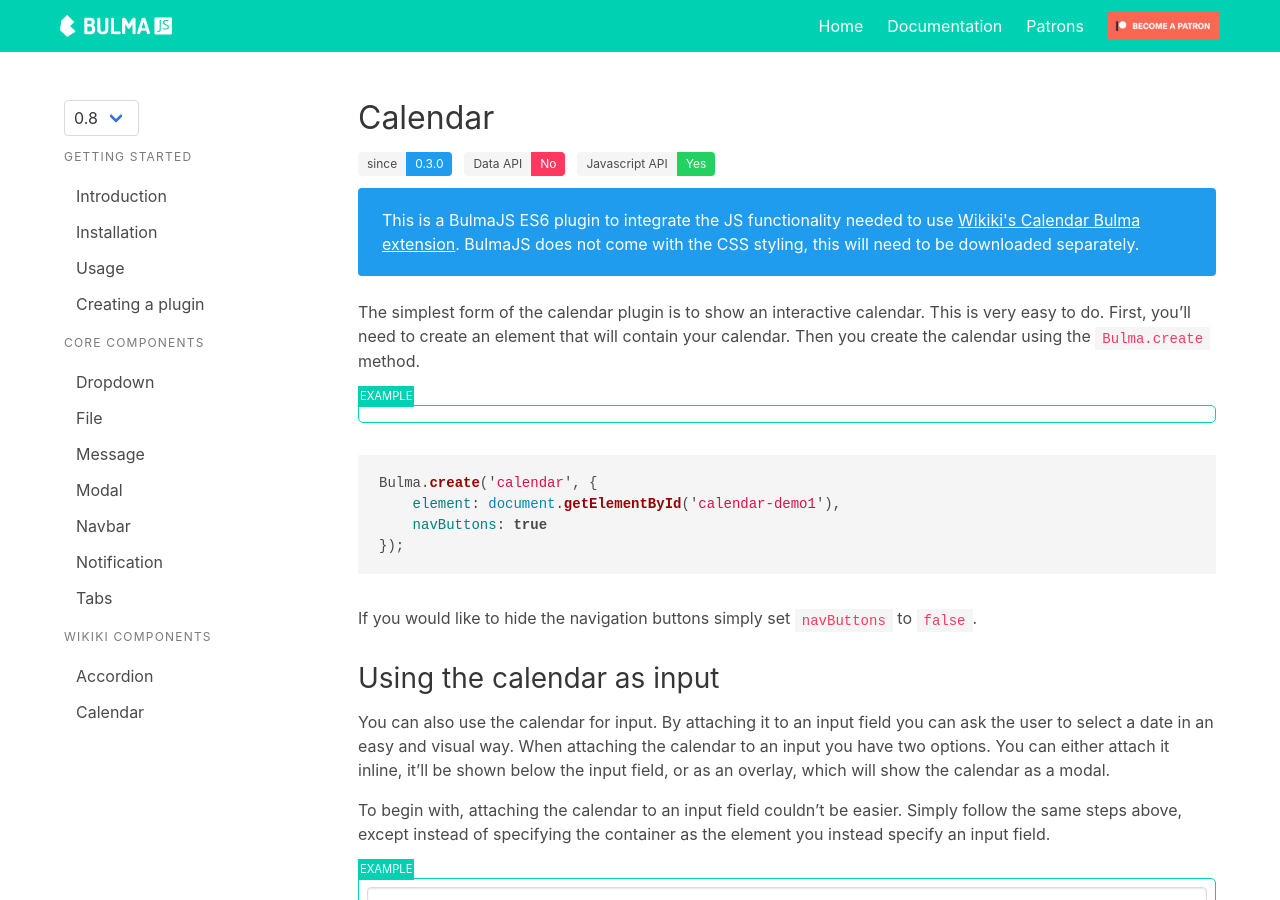
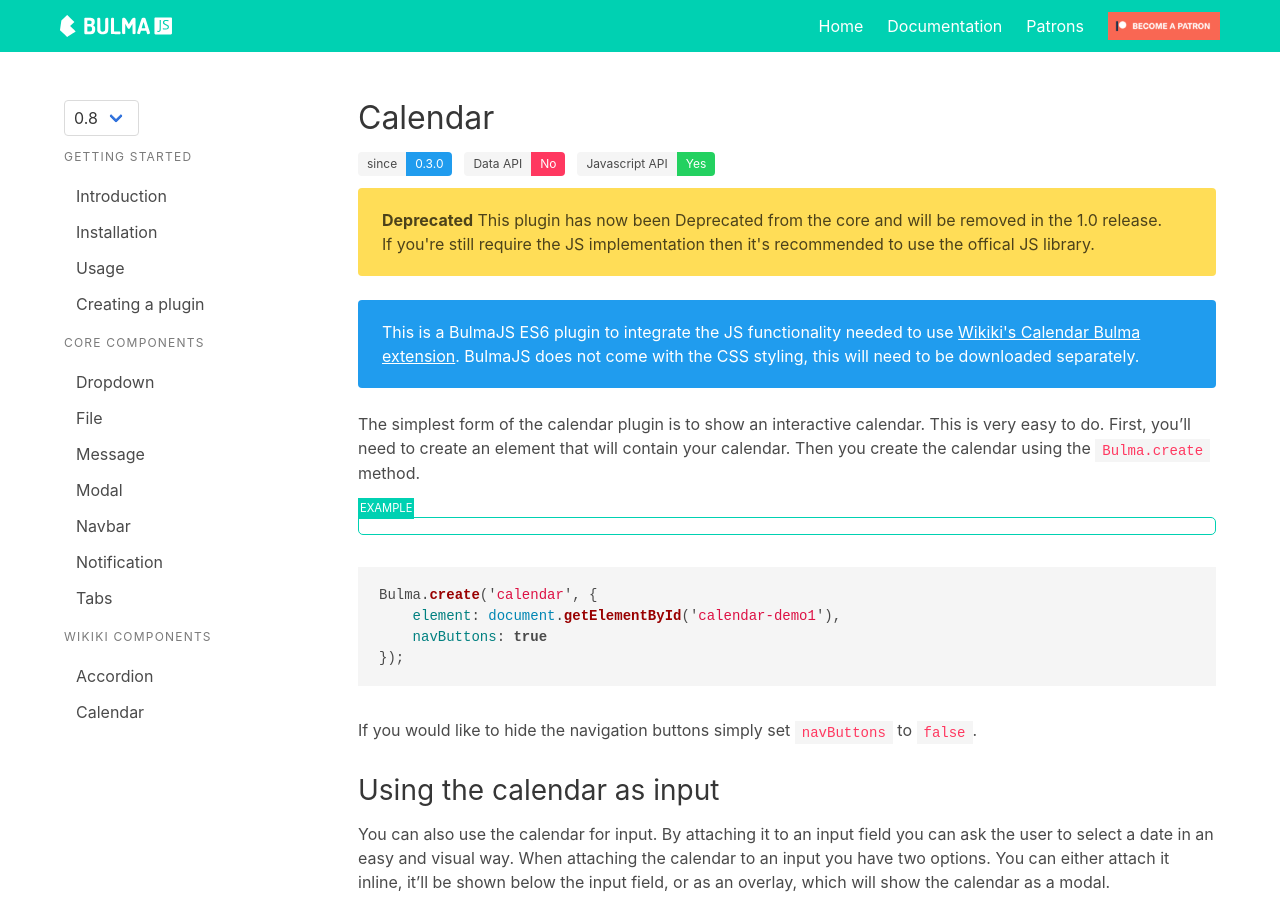
Before and after one commit to VizuaaLOG/BulmaJS, a Jekyll site: the page built from docs/docs/0.8/calendar.md, in a window 1280 px wide and 900 px high. Built offline with Jekyll 4.4.1, drawn with Linux system fonts in a browser that asks for light colours; nearby versions of some CDN libraries.

Commit message:
Deprecated Wikiki's plugins

```diff
--- a/docs/docs/0.8/calendar.md
+++ b/docs/docs/0.8/calendar.md
@@ -12,6 +12,10 @@
 ---
 
 <link rel="stylesheet" href="{{ site.url }}/assets/css/bulma-calendar.css">
+
+<div class="notification is-warning">
+    <strong>Deprecated</strong> This plugin has now been Deprecated from the core and will be removed in the 1.0 release. If you're still require the JS implementation then it's recommended to use the offical JS library.
+</div>
 
 <div class="notification is-info">
     This is a BulmaJS ES6 plugin to integrate the JS functionality needed to use <a href="https://wikiki.github.io/components/calendar/" target="_blank">Wikiki's Calendar Bulma extension</a>. BulmaJS does not come with the CSS styling, this will need to be downloaded separately.
```
Also changed, not shown: docs/docs/0.8/accordion.md (+4 -0 lines), changelog.md.
